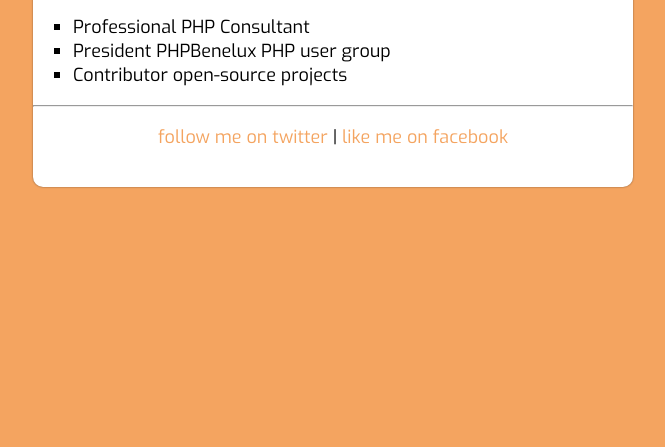
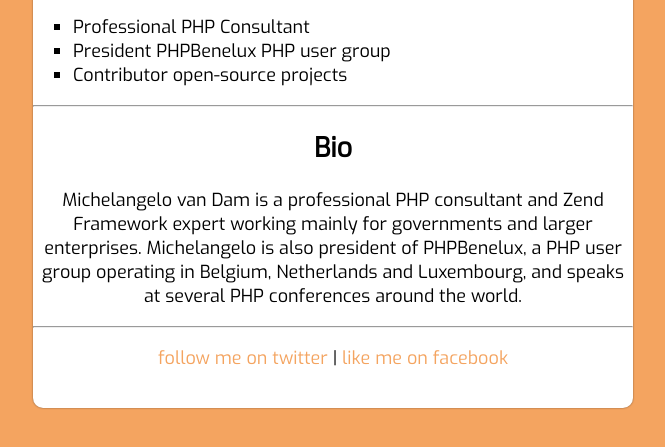
Before and after one commit to DragonBe/dragonbe.github.com, a plain HTML site: page index.html in a window 1280 px wide. Shown: the part 241-688 px from the top of the page, without its empty margins (307-972 px from the left). Drawn offline with nearby package versions, Linux system fonts and the light colour scheme.

Commit message:
Adding bio to my profile

```diff
--- a/index.html
+++ b/index.html
@@ -25,6 +25,11 @@
         </ul>
     </div>
     <hr/>
+    <div id="bio">
+        <h2>Bio</h2>
+        <p>Michelangelo van Dam is a professional PHP consultant and Zend Framework expert working mainly for governments and larger enterprises. Michelangelo is also president of PHPBenelux, a PHP user group operating in Belgium, Netherlands and Luxembourg, and speaks at several PHP conferences around the world.</p>
+    </div>
+    <hr/>
         <p><a href="https://twitter.com/intent/user?screen_name=dragonbe" title="Follow me on twitter">follow me on twitter</a> | <a href="https://facebook.com/DragonBe" title="Like me on facebook">like me on facebook</a></p>
 </div>
         </div>
```
